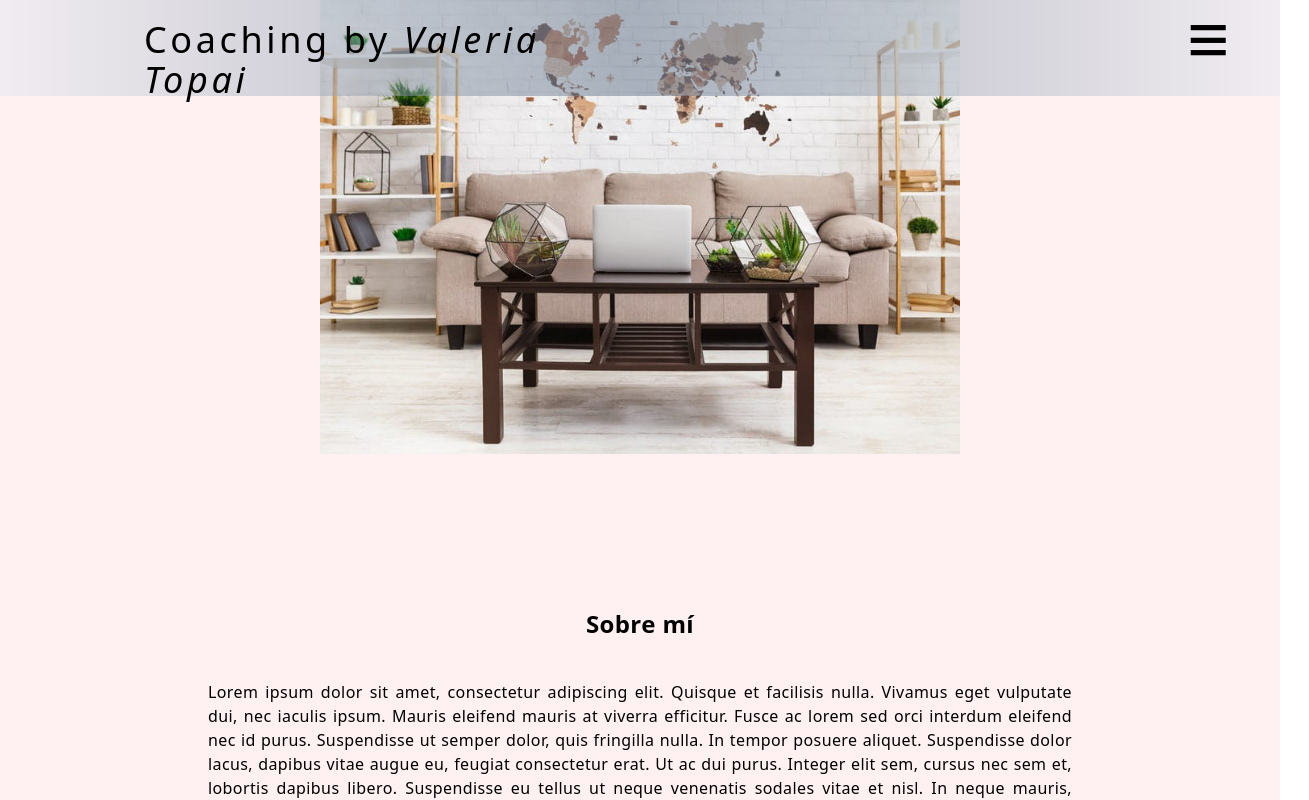
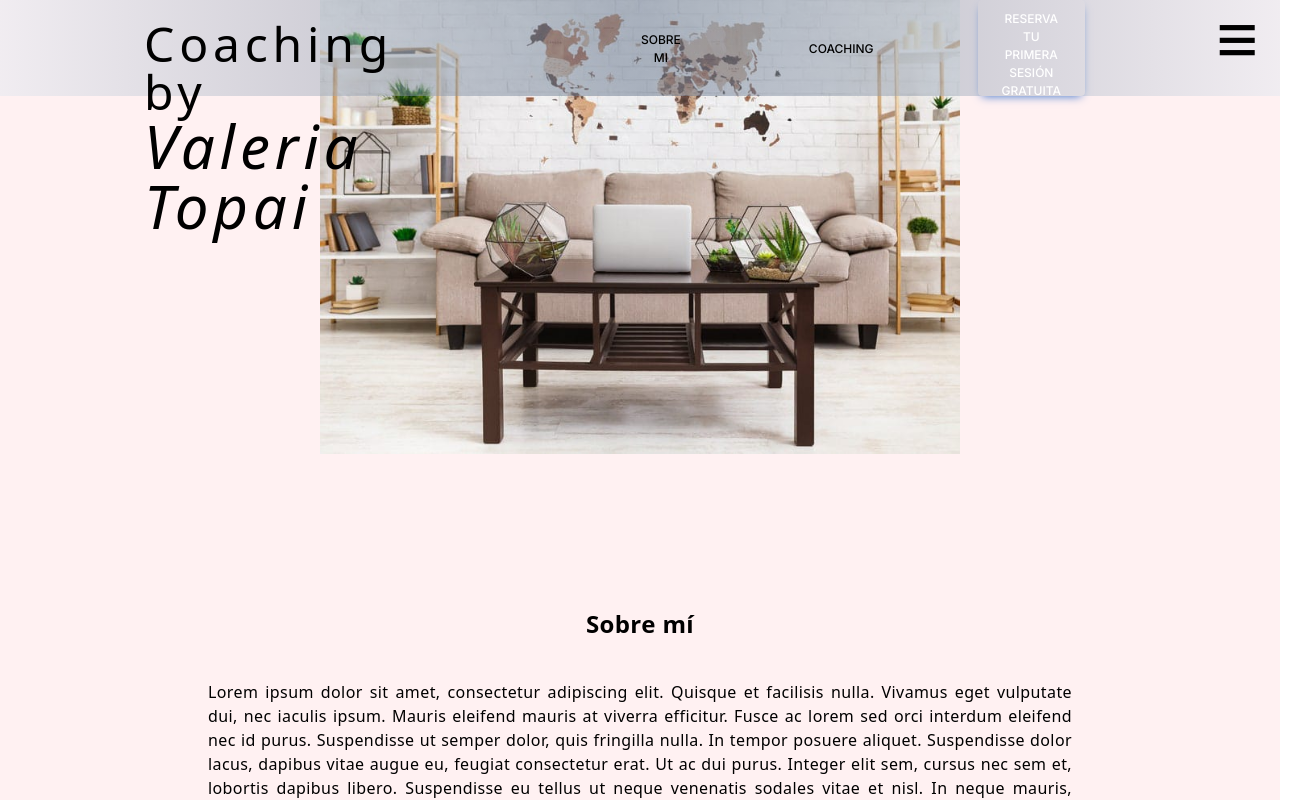
Before and after one commit to roxgiba/valeria-coaching, a Next.js app: page / in a window 1280 px wide. Shown: the top 800 px of the page, 1309 px wide, since content can reach past the window. Built offline with nearby package versions, Linux system fonts and the light colour scheme.

Commit message:
desktop navbar added buttons

```diff
--- a/app/page.js
+++ b/app/page.js
@@ -5,6 +5,7 @@ import Image from "next/image";
 export default function Home() {
   return (
     <main className="bg-rose-50 min-h-screen">
+      <nav>
         <div className="grid justify-items-center z-0">
           <Image
             src="/sofa.jpg"
@@ -15,6 +16,8 @@ export default function Home() {
           />
         </div>
         <Navbar />
+      </nav>
+
       <About />
 
       {/* Mobile navigation */}
--- a/components/About.jsx
+++ b/components/About.jsx
@@ -2,7 +2,10 @@ import React from "react";
 
 function About() {
   return (
-    <div className="tracking-wide font-sans pt-96 text-justify grid justify-items-stretch ">
+    <div
+      id="about"
+      className=" tracking-wide font-sans pt-96 text-justify grid justify-items-stretch "
+    >
       <h3 className="font-bold text-2xl pt-32 pb-10 justify-self-center">
         Sobre mí
       </h3>
--- a/components/Dropdown.jsx
+++ b/components/Dropdown.jsx
@@ -5,7 +5,7 @@ import React, { useState } from "react";
 function Dropdown() {
   const [isOpen, setIsOpen] = useState(false);
   return (
-    <div>
+    <div className="dropdown">
       <button
         onClick={() => setIsOpen((prev) => !prev)}
         className="inline-block align-baseline text-black font-sans text-7xl w-36"
--- a/components/Navbar.jsx
+++ b/components/Navbar.jsx
@@ -3,10 +3,37 @@ import Dropdown from "../components/Dropdown";
 
 function Navbar() {
   return (
-    <div className=" flex flex-col md:flex-row md:space-x-96 h-24 bg-gradient-to-r from-slate-200/50 via-slate-500/50 to-slate-200/50 relative z-10">
-      <h1 className="text-black font-sans text-4xl py-5 px-6 md:px-36 tracking-widest">
-        Coaching by <span className="italic"> Valeria Topai </span>
+    <div className=" navbar leading-loose flex flex-col md:flex-row md:space-x-20 h-24 bg-gradient-to-r from-slate-200/50 via-slate-500/50 to-slate-200/50 relative z-10">
+      <h1 className="text-black font-sans text-5xl py-5 px-6 md:px-36 tracking-widest">
+        Coaching by <span className="italic text-6xl"> Valeria Topai </span>
       </h1>
+      <button
+        type="button"
+        data-te-ripple-init
+        data-te-ripple-color="light"
+        class="mr-3 inline-block rounded px-6 pb-2 pt-2.5 text-xs font-medium uppercase leading-normal text-primary transition duration-150 ease-in-out hover:bg-neutral-100 hover:text-primary-600 focus:text-primary-600 focus:outline-none focus:ring-0 active:text-primary-700 motion-reduce:transition-none"
+      >
+        <a href="#about"></a>
+        Sobre mi
+      </button>
+      <button
+        type="button"
+        data-te-ripple-init
+        data-te-ripple-color="light"
+        class="mr-3 inline-block rounded px-6 pb-2 pt-2.5 text-xs font-medium uppercase leading-normal text-primary transition duration-150 ease-in-out hover:bg-neutral-100 hover:text-primary-600 focus:text-primary-600 focus:outline-none focus:ring-0 active:text-primary-700 motion-reduce:transition-none"
+      >
+        Coaching
+      </button>
+
+      <button
+        type="button"
+        data-te-ripple-init
+        data-te-ripple-color="light"
+        class="mr-3 inline-block rounded bg-primary px-6 pb-2 pt-2.5 text-xs font-medium uppercase leading-normal text-white shadow-[0_4px_9px_-4px_#3b71ca] transition duration-150 ease-in-out hover:bg-primary-600 hover:shadow-[0_8px_9px_-4px_rgba(59,113,202,0.3),0_4px_18px_0_rgba(59,113,202,0.2)] focus:bg-primary-600 focus:shadow-[0_8px_9px_-4px_rgba(59,113,202,0.3),0_4px_18px_0_rgba(59,113,202,0.2)] focus:outline-none focus:ring-0 active:bg-primary-700 active:shadow-[0_8px_9px_-4px_rgba(59,113,202,0.3),0_4px_18px_0_rgba(59,113,202,0.2)] motion-reduce:transition-none dark:shadow-[0_4px_9px_-4px_rgba(59,113,202,0.5)] dark:hover:shadow-[0_8px_9px_-4px_rgba(59,113,202,0.2),0_4px_18px_0_rgba(59,113,202,0.1)] dark:focus:shadow-[0_8px_9px_-4px_rgba(59,113,202,0.2),0_4px_18px_0_rgba(59,113,202,0.1)] dark:active:shadow-[0_8px_9px_-4px_rgba(59,113,202,0.2),0_4px_18px_0_rgba(59,113,202,0.1)]"
+      >
+        Reserva tu primera sesión gratuita
+      </button>
+
       <Dropdown />
     </div>
   );
```
Lines whose indentation alone changed are shown as unchanged.
